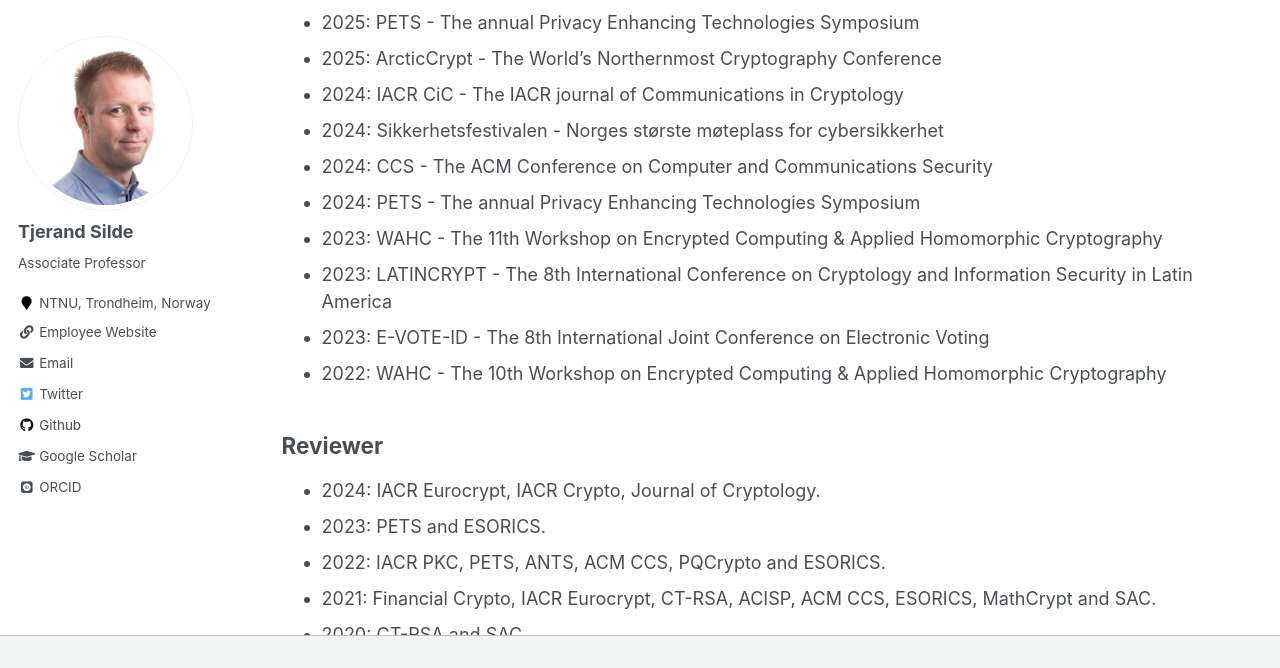
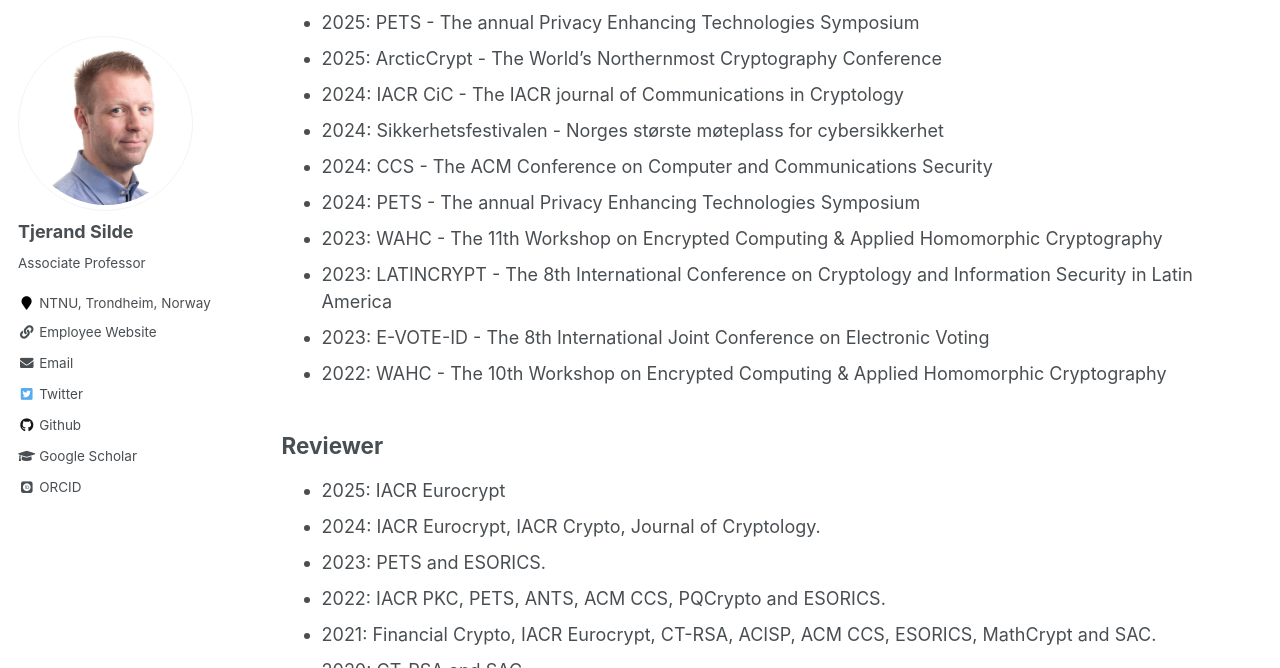
Before and after one commit to tjesi/tjesi.github.io, a Jekyll site: the page built from _pages/service.md, in a window 1280 px wide and 900 px high, scrolled down 816 px, cut to the strip 0-668 px from the top of the window. Built offline with Jekyll 4.4.1, drawn with Linux system fonts in a browser that asks for light colours; some web fonts are replaced.

Commit message:
Update service.md

```diff
--- a/_pages/service.md
+++ b/_pages/service.md
@@ -35,6 +35,7 @@ I previously organized the NTNU Post-Quantum Cryptography Reading Group together
 
 ## Reviewer
 
+- 2025: IACR Eurocrypt
 - 2024: IACR Eurocrypt, IACR Crypto, Journal of Cryptology.
 - 2023: PETS and ESORICS.
 - 2022: IACR PKC, PETS, ANTS, ACM CCS, PQCrypto and ESORICS.
```
